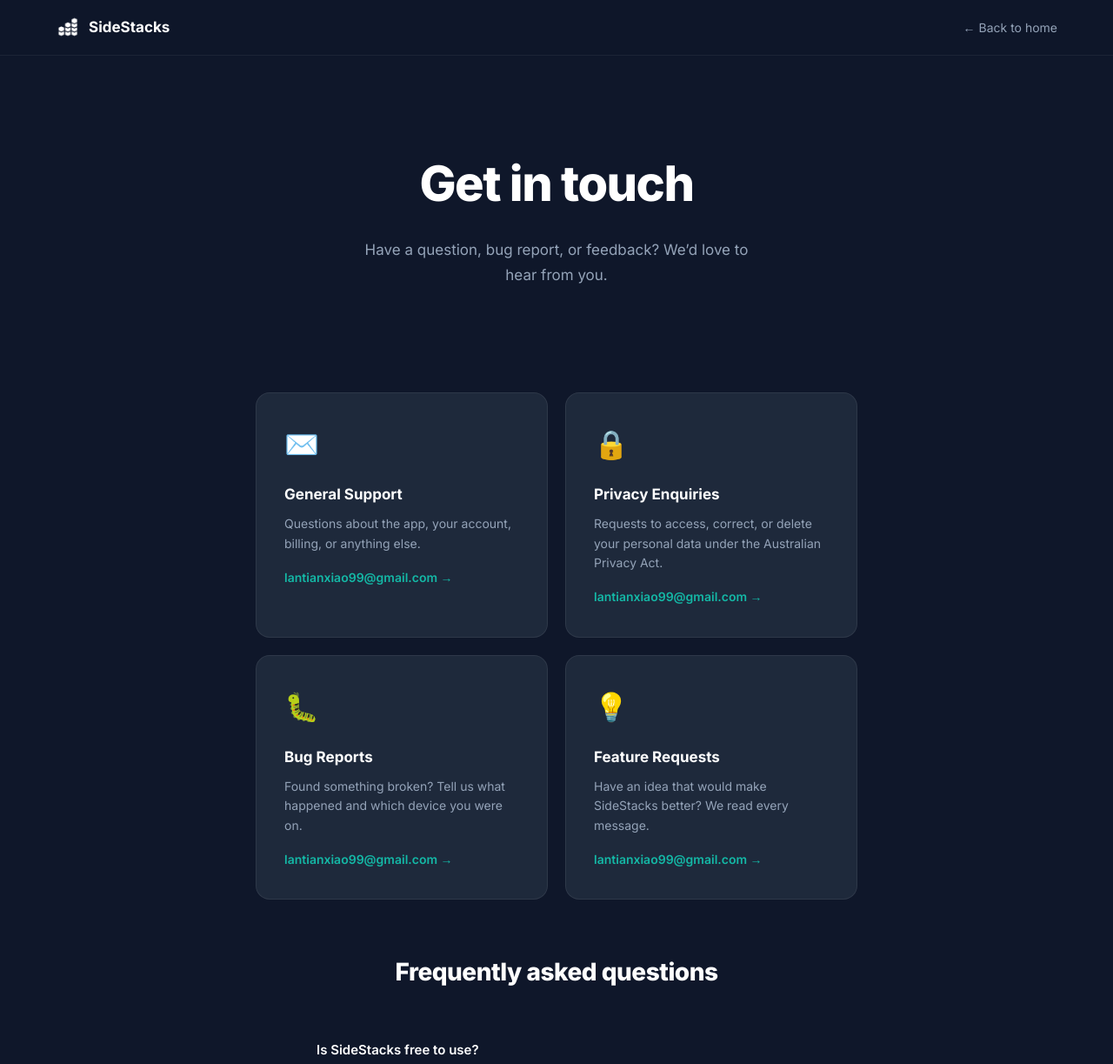
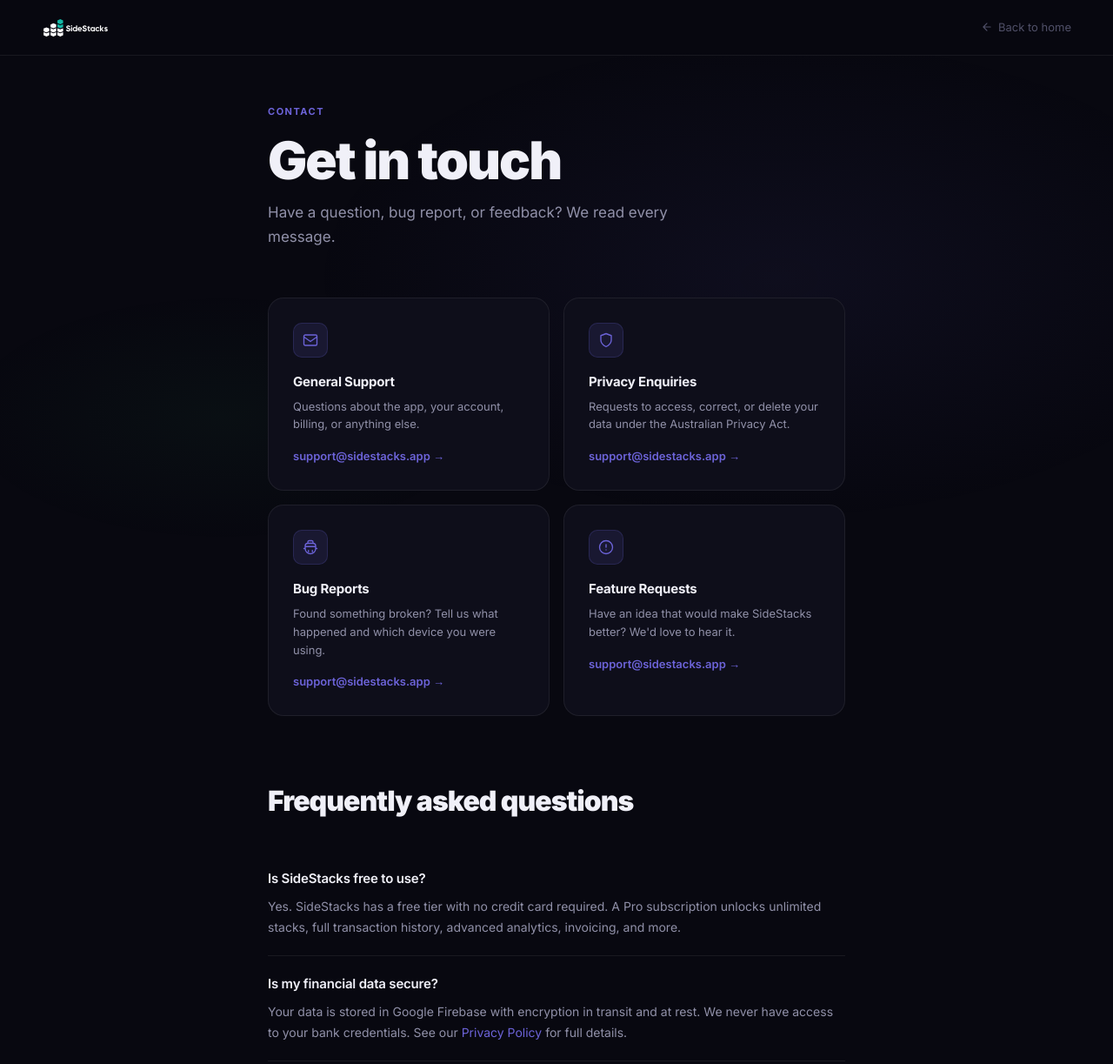
Before and after one commit to lantianxiao99-ux/sidestacks-website, a plain HTML site: page contact.html in a window 1280 px wide. Shown: the top 1223 px of the page at 87% size. Drawn offline with Linux system fonts and the light colour scheme.

Commit message:
Add files via upload

```diff
--- a/contact.html
+++ b/contact.html
@@ -4,123 +4,274 @@
   <meta charset="UTF-8" />
   <meta name="viewport" content="width=device-width, initial-scale=1.0" />
   <title>Contact – SideStacks</title>
-  <link rel="icon" type="image/png" href="assets/logo_teal.png" />
+  <link rel="icon" type="image/png" href="assets/favicon.png" />
   <link rel="preconnect" href="https://fonts.googleapis.com" />
-  <link href="https://fonts.googleapis.com/css2?family=Inter:wght@400;500;600;700;800&display=swap" rel="stylesheet" />
+  <link href="https://fonts.googleapis.com/css2?family=Inter:wght@400;500;600;700;800;900&display=swap" rel="stylesheet" />
   <style>
     *, *::before, *::after { box-sizing: border-box; margin: 0; padding: 0; }
-    :root { --teal:#14B8A6; --teal-dim:#0d9488; --navy:#0F172A; --navy2:#1E293B; --navy3:#334155; --white:#FFFFFF; --muted:#94A3B8; --text:#E2E8F0; }
-    body { font-family: 'Inter', sans-serif; background: var(--navy); color: var(--text); -webkit-font-smoothing: antialiased; line-height: 1.7; }
-    nav { display: flex; align-items: center; justify-content: space-between; padding: 0 5%; height: 64px; background: rgba(15,23,42,0.9); backdrop-filter: blur(12px); border-bottom: 1px solid rgba(255,255,255,0.06); position: sticky; top: 0; z-index: 100; }
-    .nav-logo { display: flex; align-items: center; gap: 10px; text-decoration: none; }
-    .nav-logo img { height: 28px; }
-    .nav-logo span { font-size: 17px; font-weight: 700; color: var(--white); }
-    nav a.back { font-size: 14px; color: var(--muted); text-decoration: none; }
-    nav a.back:hover { color: var(--white); }
 
-    .hero { padding: 100px 5% 60px; text-align: center; }
-    .hero h1 { font-size: clamp(36px, 5vw, 56px); font-weight: 800; color: var(--white); letter-spacing: -1.5px; margin-bottom: 14px; }
-    .hero p { font-size: 17px; color: var(--muted); max-width: 460px; margin: 0 auto; }
+    :root {
+      --bg: #080810;
+      --bg2: #0e0e1a;
+      --bg3: #13131f;
+      --border: rgba(255,255,255,0.07);
+      --border-hover: rgba(108,99,216,0.4);
+      --purple: #6c63d8;
+      --purple-dim: rgba(108,99,216,0.12);
+      --green: #3ecf6c;
+      --green-dim: rgba(62,207,108,0.1);
+      --text1: #f0f0f8;
+      --text2: #9090a8;
+      --text3: #505068;
+      --font: 'Inter', system-ui, sans-serif;
+    }
 
-    .contact-grid { display: grid; grid-template-columns: 1fr 1fr; gap: 20px; max-width: 820px; margin: 60px auto; padding: 0 5%; }
-    .contact-card {
-      background: var(--navy2); border: 1px solid rgba(255,255,255,0.07);
-      border-radius: 16px; padding: 32px; text-decoration: none;
-      transition: border-color .2s, transform .2s; display: block;
+    html { scroll-behavior: smooth; }
+    body {
+      background: var(--bg);
+      color: var(--text1);
+      font-family: var(--font);
+      font-size: 16px;
+      line-height: 1.6;
+      -webkit-font-smoothing: antialiased;
     }
-    .contact-card:hover { border-color: rgba(20,184,166,0.4); transform: translateY(-3px); }
-    .contact-icon { font-size: 32px; margin-bottom: 16px; display: block; }
-    .contact-card h3 { font-size: 17px; font-weight: 700; color: var(--white); margin-bottom: 8px; }
-    .contact-card p { font-size: 14px; color: var(--muted); line-height: 1.6; margin-bottom: 14px; }
-    .contact-link { font-size: 14px; color: var(--teal); font-weight: 600; }
 
-    .faq { max-width: 680px; margin: 0 auto 100px; padding: 0 5%; }
-    .faq h2 { font-size: 28px; font-weight: 800; color: var(--white); letter-spacing: -0.5px; margin-bottom: 32px; text-align: center; }
-    .faq-item { border-bottom: 1px solid rgba(255,255,255,0.06); padding: 20px 0; }
+    body::before {
+      content: '';
+      position: fixed; top: 0; left: 0; right: 0;
+      height: 100vh; pointer-events: none; z-index: 0;
+      background:
+        radial-gradient(ellipse 60% 50% at 70% 40%, rgba(108,99,216,0.07) 0%, transparent 70%),
+        radial-gradient(ellipse 40% 30% at 20% 60%, rgba(62,207,108,0.04) 0%, transparent 60%);
+    }
+
+    a { color: inherit; text-decoration: none; }
+
+    /* NAV */
+    nav {
+      position: fixed; top: 0; left: 0; right: 0; z-index: 100;
+      display: flex; align-items: center; justify-content: space-between;
+      padding: 0 48px; height: 64px;
+      background: rgba(8,8,16,0.85);
+      backdrop-filter: blur(12px);
+      border-bottom: 1px solid var(--border);
+    }
+    .nav-back {
+      font-size: 13px; color: var(--text3);
+      display: flex; align-items: center; gap: 6px;
+      transition: color 0.2s;
+    }
+    .nav-back:hover { color: var(--text1); }
+
+    /* PAGE */
+    .page {
+      max-width: 760px;
+      margin: 0 auto;
+      padding: 120px 48px 100px;
+      position: relative; z-index: 1;
+    }
+
+    /* HEADER */
+    .page-label {
+      font-size: 11px; font-weight: 700; letter-spacing: 1.5px;
+      color: var(--purple); text-transform: uppercase; margin-bottom: 16px;
+    }
+    .page-title {
+      font-size: clamp(40px, 5vw, 60px);
+      font-weight: 900; letter-spacing: -2px; line-height: 1.0;
+      color: var(--text1); margin-bottom: 16px;
+    }
+    .page-sub {
+      font-size: 17px; color: var(--text2); line-height: 1.65;
+      max-width: 480px; margin-bottom: 56px;
+    }
+
+    /* CONTACT CARDS */
+    .cards {
+      display: grid;
+      grid-template-columns: 1fr 1fr;
+      gap: 16px;
+      margin-bottom: 72px;
+    }
+    .card {
+      background: var(--bg2);
+      border: 1px solid var(--border);
+      border-radius: 18px;
+      padding: 28px;
+      display: block;
+      transition: border-color 0.2s, transform 0.2s;
+    }
+    .card:hover {
+      border-color: var(--border-hover);
+      transform: translateY(-2px);
+    }
+    .card-icon {
+      width: 40px; height: 40px;
+      border-radius: 10px;
+      background: var(--purple-dim);
+      border: 1px solid rgba(108,99,216,0.2);
+      display: flex; align-items: center; justify-content: center;
+      margin-bottom: 16px;
+    }
+    .card-icon svg { width: 18px; height: 18px; color: var(--purple); }
+    .card h3 {
+      font-size: 15px; font-weight: 700; color: var(--text1);
+      margin-bottom: 6px; letter-spacing: -0.2px;
+    }
+    .card p {
+      font-size: 13px; color: var(--text2); line-height: 1.6;
+      margin-bottom: 16px;
+    }
+    .card-link {
+      font-size: 13px; font-weight: 600; color: var(--purple);
+      display: flex; align-items: center; gap: 4px;
+    }
+
+    /* FAQ */
+    .faq-title {
+      font-size: clamp(24px, 3vw, 32px);
+      font-weight: 900; letter-spacing: -1px;
+      color: var(--text1); margin-bottom: 32px;
+    }
+    .faq-item {
+      border-bottom: 1px solid var(--border);
+      padding: 20px 0;
+    }
     .faq-item:last-child { border-bottom: none; }
-    .faq-q { font-size: 15px; font-weight: 600; color: var(--white); margin-bottom: 8px; }
-    .faq-a { font-size: 14px; color: var(--muted); line-height: 1.65; }
-    .faq-a a { color: var(--teal); }
+    .faq-q {
+      font-size: 15px; font-weight: 600; color: var(--text1);
+      margin-bottom: 8px; letter-spacing: -0.2px;
+    }
+    .faq-a {
+      font-size: 14px; color: var(--text2); line-height: 1.7;
+    }
+    .faq-a a { color: var(--purple); }
 
-    footer { border-top: 1px solid rgba(255,255,255,0.06); padding: 24px 5%; text-align: center; font-size: 13px; color: var(--muted); }
-    footer a { color: var(--muted); }
-    @media (max-width: 580px) { .contact-grid { grid-template-columns: 1fr; } }
+    /* FOOTER */
+    .footer-outer {
+      border-top: 1px solid var(--border);
+      background: var(--bg2);
+      position: relative; z-index: 1;
+    }
+    footer {
+      padding: 40px 48px;
+      max-width: 1200px; margin: 0 auto;
+      display: flex; align-items: center; justify-content: space-between;
+      flex-wrap: wrap; gap: 24px;
+    }
+    .footer-meta { font-size: 12px; color: var(--text3); margin-top: 8px; }
+    .footer-links { display: flex; align-items: center; gap: 24px; flex-wrap: wrap; }
+    .footer-links a { font-size: 13px; color: var(--text3); transition: color 0.2s; }
+    .footer-links a:hover { color: var(--text1); }
+
+    @media (max-width: 640px) {
+      nav { padding: 0 20px; }
+      .page { padding: 96px 20px 80px; }
+      .cards { grid-template-columns: 1fr; }
+      footer { padding: 32px 20px; flex-direction: column; align-items: flex-start; }
+    }
   </style>
 </head>
 <body>
 
 <nav>
-  <a href="index.html" class="nav-logo">
-    <img src="assets/logo_white.png" alt="SideStacks" />
-    <span>SideStacks</span>
+  <a href="index.html">
+    <img src="assets/logo_horizontal_white.svg" alt="SideStacks" style="height:38px;display:block;">
   </a>
-  <a href="index.html" class="back">&larr; Back to home</a>
+  <a href="index.html" class="nav-back">
+    <svg width="14" height="14" viewBox="0 0 24 24" fill="none" stroke="currentColor" stroke-width="2" stroke-linecap="round" stroke-linejoin="round"><path d="M19 12H5M12 5l-7 7 7 7"/></svg>
+    Back to home
+  </a>
 </nav>
 
-<div class="hero">
-  <h1>Get in touch</h1>
-  <p>Have a question, bug report, or feedback? We&rsquo;d love to hear from you.</p>
-</div>
+<div class="page">
 
-<div class="contact-grid">
-  <a href="mailto:lantianxiao99@gmail.com" class="contact-card">
-    <span class="contact-icon">✉️</span>
-    <h3>General Support</h3>
-    <p>Questions about the app, your account, billing, or anything else.</p>
-    <span class="contact-link">lantianxiao99@gmail.com &rarr;</span>
-  </a>
-  <a href="mailto:lantianxiao99@gmail.com?subject=Privacy%20Enquiry" class="contact-card">
-    <span class="contact-icon">🔒</span>
-    <h3>Privacy Enquiries</h3>
-    <p>Requests to access, correct, or delete your personal data under the Australian Privacy Act.</p>
-    <span class="contact-link">lantianxiao99@gmail.com &rarr;</span>
-  </a>
-  <a href="mailto:lantianxiao99@gmail.com?subject=Bug%20Report" class="contact-card">
-    <span class="contact-icon">🐛</span>
-    <h3>Bug Reports</h3>
-    <p>Found something broken? Tell us what happened and which device you were on.</p>
-    <span class="contact-link">lantianxiao99@gmail.com &rarr;</span>
-  </a>
-  <a href="mailto:lantianxiao99@gmail.com?subject=Feature%20Request" class="contact-card">
-    <span class="contact-icon">💡</span>
-    <h3>Feature Requests</h3>
-    <p>Have an idea that would make SideStacks better? We read every message.</p>
-    <span class="contact-link">lantianxiao99@gmail.com &rarr;</span>
-  </a>
-</div>
+  <div class="page-label">Contact</div>
+  <h1 class="page-title">Get in touch</h1>
+  <p class="page-sub">Have a question, bug report, or feedback? We read every message.</p>
 
-<div class="faq">
-  <h2>Frequently asked questions</h2>
+  <div class="cards">
+
+    <a href="mailto:support@sidestacks.app" class="card">
+      <div class="card-icon">
+        <svg viewBox="0 0 24 24" fill="none" stroke="currentColor" stroke-width="1.8" stroke-linecap="round" stroke-linejoin="round"><rect x="2" y="4" width="20" height="16" rx="2"/><path d="M2 7l10 7 10-7"/></svg>
+      </div>
+      <h3>General Support</h3>
+      <p>Questions about the app, your account, billing, or anything else.</p>
+      <span class="card-link">support@sidestacks.app →</span>
+    </a>
+
+    <a href="mailto:support@sidestacks.app?subject=Privacy%20Enquiry" class="card">
+      <div class="card-icon">
+        <svg viewBox="0 0 24 24" fill="none" stroke="currentColor" stroke-width="1.8" stroke-linecap="round" stroke-linejoin="round"><path d="M12 22s8-4 8-10V5l-8-3-8 3v7c0 6 8 10 8 10z"/></svg>
+      </div>
+      <h3>Privacy Enquiries</h3>
+      <p>Requests to access, correct, or delete your data under the Australian Privacy Act.</p>
+      <span class="card-link">support@sidestacks.app →</span>
+    </a>
+
+    <a href="mailto:support@sidestacks.app?subject=Bug%20Report" class="card">
+      <div class="card-icon">
+        <svg viewBox="0 0 24 24" fill="none" stroke="currentColor" stroke-width="1.8" stroke-linecap="round" stroke-linejoin="round"><path d="M8 6h8M8 6a4 4 0 0 0-4 4v1h16v-1a4 4 0 0 0-4-4M8 6V4a2 2 0 0 1 2-2h4a2 2 0 0 1 2 2v2M4 11v3a8 8 0 0 0 16 0v-3M9 17v2M15 17v2M4 14H2M22 14h-2"/></svg>
+      </div>
+      <h3>Bug Reports</h3>
+      <p>Found something broken? Tell us what happened and which device you were using.</p>
+      <span class="card-link">support@sidestacks.app →</span>
+    </a>
+
+    <a href="mailto:support@sidestacks.app?subject=Feature%20Request" class="card">
+      <div class="card-icon">
+        <svg viewBox="0 0 24 24" fill="none" stroke="currentColor" stroke-width="1.8" stroke-linecap="round" stroke-linejoin="round"><circle cx="12" cy="12" r="10"/><line x1="12" y1="8" x2="12" y2="12"/><line x1="12" y1="16" x2="12.01" y2="16"/></svg>
+      </div>
+      <h3>Feature Requests</h3>
+      <p>Have an idea that would make SideStacks better? We'd love to hear it.</p>
+      <span class="card-link">support@sidestacks.app →</span>
+    </a>
+
+  </div>
+
+  <h2 class="faq-title">Frequently asked questions</h2>
 
   <div class="faq-item">
     <div class="faq-q">Is SideStacks free to use?</div>
-    <div class="faq-a">Yes. SideStacks has a free tier with no credit card required. A Pro subscription unlocks full transaction history, advanced analytics, and receipt attachments.</div>
-  </div>
-  <div class="faq-item">
-    <div class="faq-q">Does SideStacks support GST and BAS?</div>
-    <div class="faq-a">Yes. Australian users can enable Australia mode to get GST calculations, BAS summaries, ATO mileage rates, and Australian financial year reporting.</div>
+    <div class="faq-a">Yes. SideStacks has a free tier with no credit card required. A Pro subscription unlocks unlimited stacks, full transaction history, advanced analytics, invoicing, and more.</div>
   </div>
   <div class="faq-item">
     <div class="faq-q">Is my financial data secure?</div>
-    <div class="faq-a">Your data is stored in Google Firebase with encryption at rest and in transit. Bank credentials are never seen or stored by SideStacks &mdash; bank connections use TrueLayer&rsquo;s secure OAuth2 flow. See our <a href="privacy.html">Privacy Policy</a> for full details.</div>
+    <div class="faq-a">Your data is stored in Google Firebase with encryption in transit and at rest. We never have access to your bank credentials. See our <a href="privacy.html">Privacy Policy</a> for full details.</div>
   </div>
   <div class="faq-item">
     <div class="faq-q">How do I cancel my subscription?</div>
-    <div class="faq-a">Subscriptions are managed through Google Play (Android) or the App Store (iOS). You can cancel anytime through your device&rsquo;s subscription settings. You will retain Pro access until the end of the billing period.</div>
+    <div class="faq-a">Subscriptions are managed through the App Store. You can cancel anytime from your iPhone's Settings → Apple ID → Subscriptions. You'll keep Pro access until the end of the billing period.</div>
   </div>
   <div class="faq-item">
     <div class="faq-q">Can I delete my account and data?</div>
-    <div class="faq-a">Yes. You can request account deletion by emailing us at lantianxiao99@gmail.com. We will delete your data from active systems within 30 days.</div>
+    <div class="faq-a">Yes. You can delete your account from within the app, or email us at <a href="mailto:support@sidestacks.app">support@sidestacks.app</a>. All data is permanently deleted within 30 days.</div>
   </div>
   <div class="faq-item">
-    <div class="faq-q">Is SideStacks available on iOS?</div>
-    <div class="faq-a">SideStacks is currently available on Android. An iOS version is in development.</div>
+    <div class="faq-q">Is SideStacks available on Android?</div>
+    <div class="faq-a">SideStacks is currently available on iOS. An Android version is in development — stay tuned.</div>
   </div>
+  <div class="faq-item">
+    <div class="faq-q">Are the tax estimates accurate?</div>
+    <div class="faq-a">Tax figures are approximate estimates for illustrative purposes only. Always verify with a qualified accountant or tax agent before lodging.</div>
+  </div>
+
 </div>
 
-<footer>
-  <p>&copy; 2026 SideStacks &bull; <a href="privacy.html">Privacy Policy</a> &bull; <a href="terms.html">Terms of Use</a> &bull; <a href="contact.html">Contact</a></p>
-</footer>
+<div class="footer-outer">
+  <footer>
+    <div>
+      <img src="assets/logo_horizontal_white.svg" alt="SideStacks" style="height:44px;display:block;">
+      <div class="footer-meta">ABN 19 813 173 221 &nbsp;·&nbsp; <a href="mailto:support@sidestacks.app" style="color:inherit">support@sidestacks.app</a></div>
+    </div>
+    <div class="footer-links">
+      <a href="privacy.html">Privacy Policy</a>
+      <a href="terms.html">Terms of Service</a>
+      <a href="contact.html">Contact</a>
+    </div>
+  </footer>
+</div>
 
 </body>
 </html>
```
